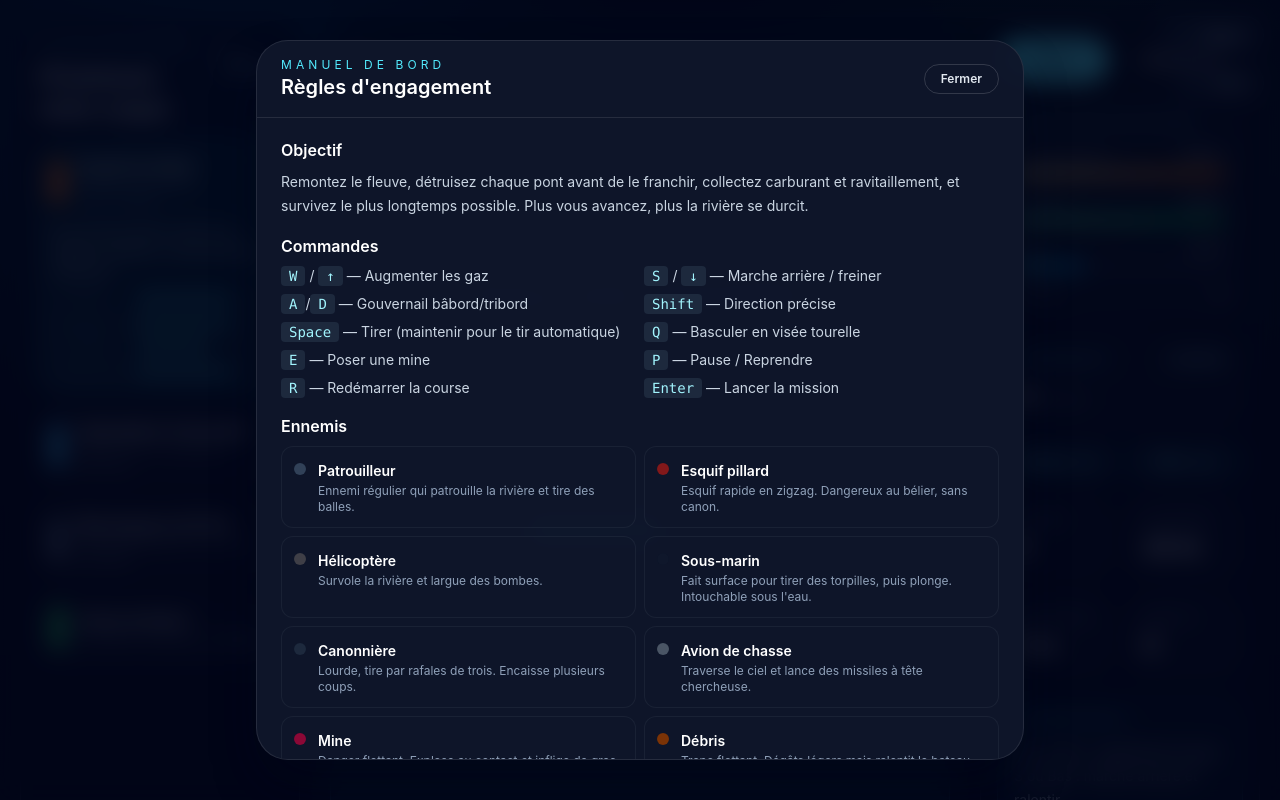
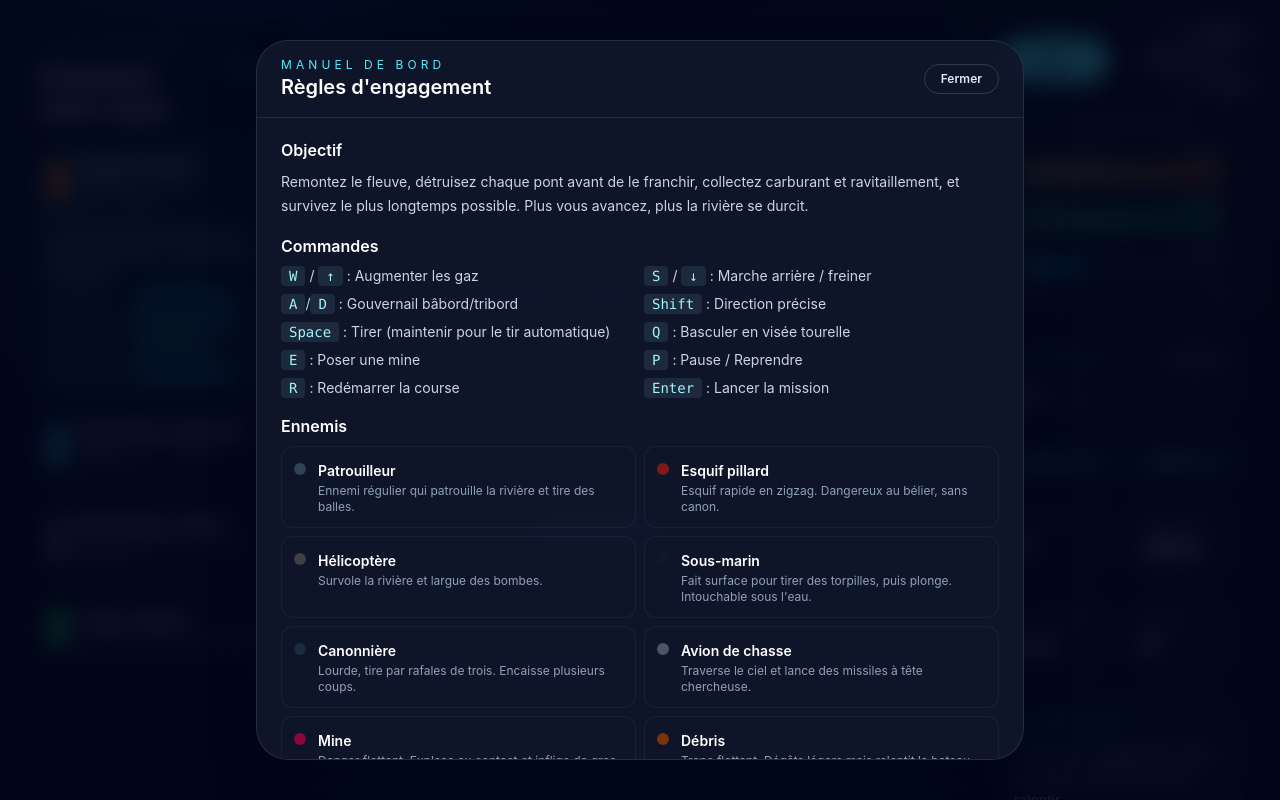
Before and after one commit to Hylst/tidalrun, a React (Vite) app: page / in a window 1280 px wide. Both pictures are taken after a click on the button "Voir les règles". Shown: the top 800 px of the page. Built offline with nearby package versions, Linux system fonts and the light colour scheme.

Commit message:
Textes : séparateurs sans tiret cadratin

```diff
--- a/src/App.tsx
+++ b/src/App.tsx
@@ -2772,16 +2772,16 @@ function Rules({ onClose }: RulesProps) {
             <div>
               <h3 className="mb-2 text-base font-semibold text-white">Commandes</h3>
               <ul className="grid gap-2 text-sm sm:grid-cols-2">
-                <li><span className="rounded bg-slate-800 px-2 py-0.5 font-mono text-cyan-200">W</span> / <span className="rounded bg-slate-800 px-2 py-0.5 font-mono text-cyan-200">↑</span> — Augmenter les gaz</li>
-                <li><span className="rounded bg-slate-800 px-2 py-0.5 font-mono text-cyan-200">S</span> / <span className="rounded bg-slate-800 px-2 py-0.5 font-mono text-cyan-200">↓</span> — Marche arrière / freiner</li>
-                <li><span className="rounded bg-slate-800 px-2 py-0.5 font-mono text-cyan-200">A</span>/<span className="rounded bg-slate-800 px-2 py-0.5 font-mono text-cyan-200">D</span> — Gouvernail bâbord/tribord</li>
-                <li><span className="rounded bg-slate-800 px-2 py-0.5 font-mono text-cyan-200">Shift</span> — Direction précise</li>
-                <li><span className="rounded bg-slate-800 px-2 py-0.5 font-mono text-cyan-200">Space</span> — Tirer (maintenir pour le tir automatique)</li>
-                <li><span className="rounded bg-slate-800 px-2 py-0.5 font-mono text-cyan-200">Q</span> — Basculer en visée tourelle</li>
-                <li><span className="rounded bg-slate-800 px-2 py-0.5 font-mono text-cyan-200">E</span> — Poser une mine</li>
-                <li><span className="rounded bg-slate-800 px-2 py-0.5 font-mono text-cyan-200">P</span> — Pause / Reprendre</li>
-                <li><span className="rounded bg-slate-800 px-2 py-0.5 font-mono text-cyan-200">R</span> — Redémarrer la course</li>
-                <li><span className="rounded bg-slate-800 px-2 py-0.5 font-mono text-cyan-200">Enter</span> — Lancer la mission</li>
+                <li><span className="rounded bg-slate-800 px-2 py-0.5 font-mono text-cyan-200">W</span> / <span className="rounded bg-slate-800 px-2 py-0.5 font-mono text-cyan-200">↑</span> : Augmenter les gaz</li>
+                <li><span className="rounded bg-slate-800 px-2 py-0.5 font-mono text-cyan-200">S</span> / <span className="rounded bg-slate-800 px-2 py-0.5 font-mono text-cyan-200">↓</span> : Marche arrière / freiner</li>
+                <li><span className="rounded bg-slate-800 px-2 py-0.5 font-mono text-cyan-200">A</span>/<span className="rounded bg-slate-800 px-2 py-0.5 font-mono text-cyan-200">D</span> : Gouvernail bâbord/tribord</li>
+                <li><span className="rounded bg-slate-800 px-2 py-0.5 font-mono text-cyan-200">Shift</span> : Direction précise</li>
+                <li><span className="rounded bg-slate-800 px-2 py-0.5 font-mono text-cyan-200">Space</span> : Tirer (maintenir pour le tir automatique)</li>
+                <li><span className="rounded bg-slate-800 px-2 py-0.5 font-mono text-cyan-200">Q</span> : Basculer en visée tourelle</li>
+                <li><span className="rounded bg-slate-800 px-2 py-0.5 font-mono text-cyan-200">E</span> : Poser une mine</li>
+                <li><span className="rounded bg-slate-800 px-2 py-0.5 font-mono text-cyan-200">P</span> : Pause / Reprendre</li>
+                <li><span className="rounded bg-slate-800 px-2 py-0.5 font-mono text-cyan-200">R</span> : Redémarrer la course</li>
+                <li><span className="rounded bg-slate-800 px-2 py-0.5 font-mono text-cyan-200">Enter</span> : Lancer la mission</li>
               </ul>
             </div>
 
```
